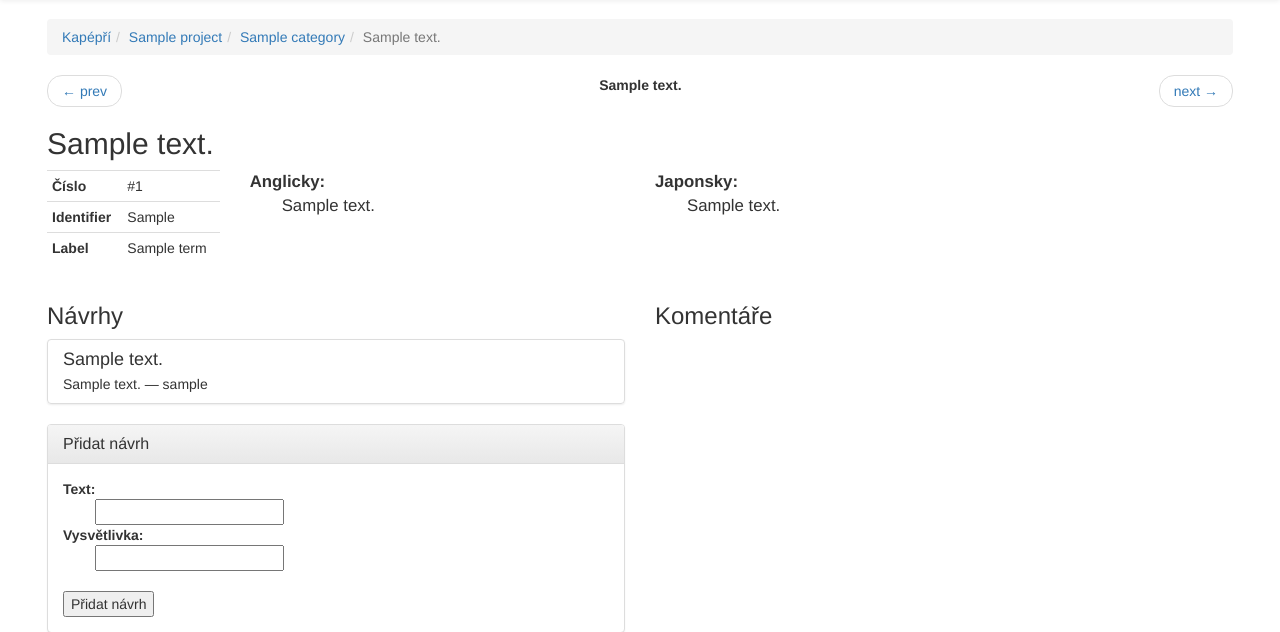
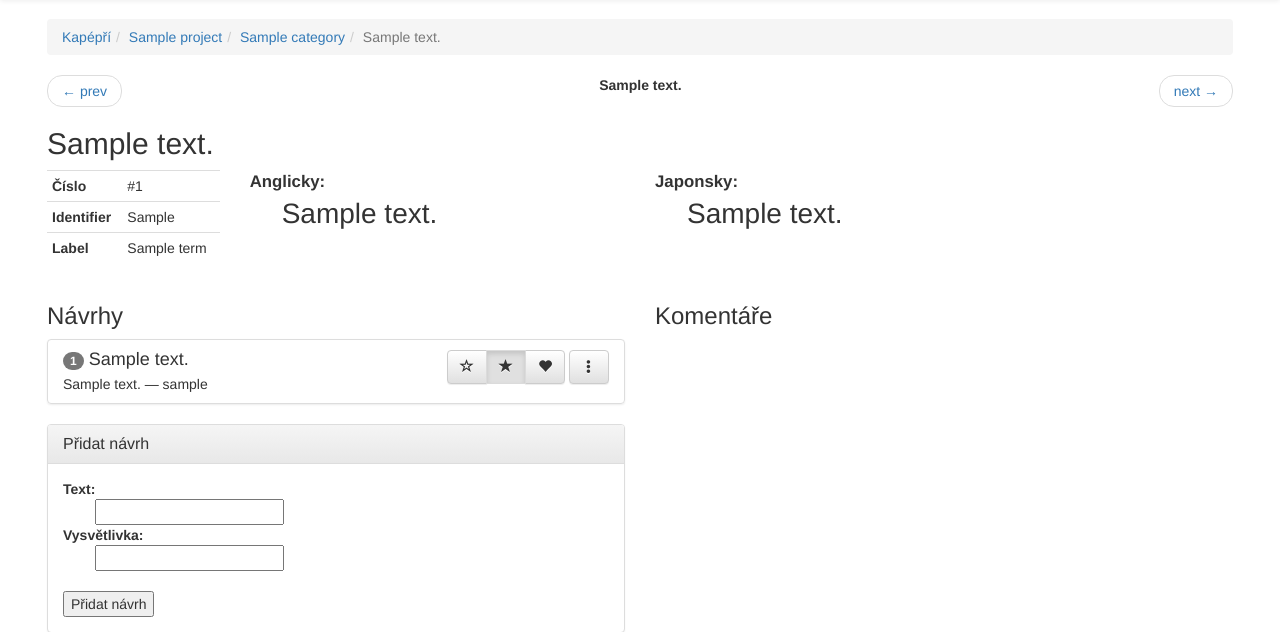
Before and after one commit to Sanqui/prekapavac, a Flask app: a page that uses templates/term.html in a window 1280 px wide. Shown: the part 51-683 px from the top of the page. Run offline with Flask 2, Linux system fonts and the light colour scheme; a user stored in the database is signed in; tables that the repository leaves empty hold one stand-in row (values such as "Sample post"); some libraries are stand-ins or nearby versions.

Commit message:
Add functional voting for suggestions

```diff
--- a/app.py
+++ b/app.py
@@ -69,7 +69,29 @@ def term(project_identifier, category_identifier, term_identifier):
 
 
     return render_template("term.html", project=project, category=category, term=term,
-        suggestion_form=suggestion_form)
+        suggestion_form=suggestion_form, vote_from_for = db.Vote.from_for)
+
+@app.route("/vote", methods=["POST"])
+@login_required
+def vote():
+    suggestion = db.session.query(db.Suggestion).get(request.form['suggestion_id'])
+    if not suggestion: abort(404)
+    if suggestion.status not in ["approved"]:
+        flash("Voting for a suggestion that isn't approved isn't possible.")
+        return redirect(suggestion.url)
+    vote_num = request.form['vote']
+    if vote_num not in ["0", "1", "2"]: abort(400)
+
+    vote = db.Vote.from_for(current_user, suggestion)
+    if vote:
+        db.session.delete(vote)
+    vote = db.Vote(suggestion=suggestion, user=current_user, vote=vote_num,
+        valid=True, changed=datetime.now())
+    db.session.add(vote)
+    db.session.commit()
+
+    return redirect(suggestion.url)
+
 
 class LoginForm(Form):
     username = TextField('Username', [validators.required()])
--- a/db.py
+++ b/db.py
@@ -2,7 +2,7 @@ from datetime import datetime
 
 from unidecode import unidecode
 
-from sqlalchemy import create_engine
+from sqlalchemy import create_engine, func
 from sqlalchemy.ext.declarative import declarative_base
 from sqlalchemy.orm import scoped_session, sessionmaker, relationship, backref
 from sqlalchemy.schema import Column, ForeignKey, Table
@@ -113,6 +113,10 @@ class Term(Base, WithIdentifier):
 
     category = relationship("Category", backref='terms')
 
+    @property
+    def score(self):
+        return session.query(func.max(Score.score))
+
     def __str__(self):
         return self.category.project.identifier + '/' + self.category.identifier \
             + "/" + self.identifier
@@ -141,6 +145,17 @@ class Suggestion(Base):
     term = relationship("Term", backref='suggestions')
     user = relationship("User", backref='suggestions')
 
+    @property
+    def score(self):
+        score = session.query(
+            func.sum(Vote.vote).label('score')).filter(
+            Vote.suggestion == self and Vote.valid == True).scalar() or 0
+        return score
+
+    @property
+    def url(self):
+        return self.term.url
+
 class Comment(Base):
     __tablename__ = 'comments'
 
@@ -158,15 +173,20 @@ class Comment(Base):
 class Vote(Base):
     __tablename__ = 'votes'
 
-    term_id = Column(Integer, ForeignKey('terms.id'), primary_key=True, nullable=False)
+    suggestion_id = Column(Integer, ForeignKey('suggestions.id'), primary_key=True, nullable=False)
     user_id = Column(Integer, ForeignKey('users.id'), primary_key=True, nullable=False)
     vote = Column(Integer, nullable=False)
     valid = Column(Boolean)
 
-    term = relationship("Term", backref='votes')
+    suggestion = relationship("Suggestion", backref='votes')
     user = relationship("User", backref='votes')
 
     changed = Column(DateTime)
+
+    @classmethod
+    def from_for(cls, user, suggestion):
+        return session.query(cls).filter(cls.user == user,
+            cls.suggestion == suggestion).scalar()
 
 
 
--- a/static/style.css
+++ b/static/style.css
@@ -19,6 +19,19 @@ thead tr {background: #eee;}
 .table-data {}
 
 .term-info {font-size: larger;}
+.term-info dd {font-size: 28px;}
 
 dt {}
 dd {margin-left: 32px;}
+
+.suggestions {margin: 0; padding: 0; list-style: none;}
+.suggestions li {margin: 0px 4px 0px 4px; padding: 0px 8px 1px 8px; border: 1px solid #ccc; display: inline-block;
+    border-radius: 10px;}
+
+.vote-buttons {float: right;}
+.vote-buttons form {display: inline;}
+
+/*
+.vote-buttons .glyphicon-star { color: #dd0; }
+.vote-buttons .glyphicon-heart { color: #e00; }
+*/
--- a/templates/_base.html
+++ b/templates/_base.html
@@ -7,8 +7,12 @@
     <link rel="stylesheet" href="{{ url_for('static', filename='bootstrap-3.3.7-dist/css/bootstrap.min.css')}}">
     <link rel="stylesheet" href="{{ url_for('static', filename='bootstrap-3.3.7-dist/css/bootstrap-theme.min.css')}}">
     <link rel="stylesheet" type="text/css" href="{{url_for('static', filename='style.css')}}">
+    <script src="{{ url_for('static', filename='jquery-3.1.1.min.js')}}"></script>
+    <script src="{{ url_for('static', filename='bootstrap-3.3.7-dist/js/bootstrap.min.js')}}"></script>
 
-
+    <script>
+        $('.dropdown-toggle').dropdown()
+    </script>
 </head>
 <body>
     <nav class="navbar navbar-default navbar-fixed-top">
--- a/templates/term.html
+++ b/templates/term.html
@@ -63,7 +63,33 @@
             <ul class="list-group">
                 {% for suggestion in term.suggestions %}
                     <li class="list-group-item">
+                        <div class="vote-buttons">
+                            <form method="POST" action="{{url_for('vote')}}">
+                                <input type="hidden" name="suggestion_id" value="{{ suggestion.id }}">
+                                <div class="btn-group">
+                                    {% macro vote_button(vote, icon) %}
+                                        <button type="submit" name="vote" value="{{ vote }}" class="btn btn-default {% if vote_from_for(current_user, suggestion).vote == vote %}active{% endif %}">
+                                            <span class="glyphicon glyphicon-{{icon}}"></span>
+                                        </button>
+                                    {% endmacro %}
+
+                                    {{ vote_button(0, 'star-empty') }}
+                                    {{ vote_button(1, 'star') }}
+                                    {{ vote_button(2, 'heart') }}
+                                </div>
+                            </form>
+                            <div class="btn-group dropdown">
+                                <button type="button" class="btn btn-default dropdown-toggle" data-toggle="dropdown">
+                                    <span class="glyphicon glyphicon-option-vertical"></span>
+                                </button>
+                                <ul class="dropdown-menu">
+                                    <li><a href="#">Vzít zpět</a></li>
+                                    <li><a href="#">Skrýt</a></li>
+                                </ul>
+                            </div>
+                        </div>
                         <h4 class="list-group-item-heading">
+                            <span class="badge">{{ suggestion.score }}</span>
                             {{ suggestion.text }}
                         </h4>
                         <p class="list-group-item-text">
```
Also changed, not shown: templates/category.html (+5 -3 lines), 1 other file.
